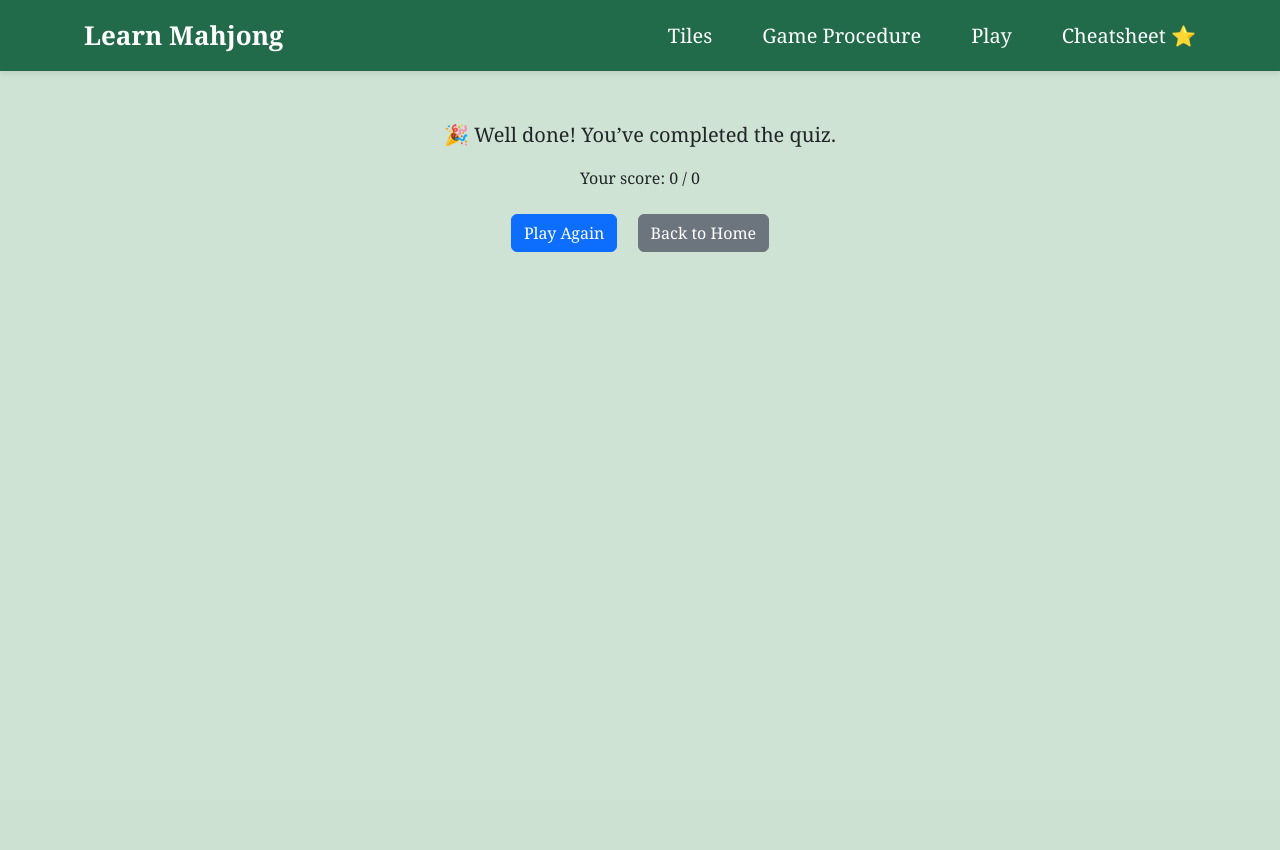
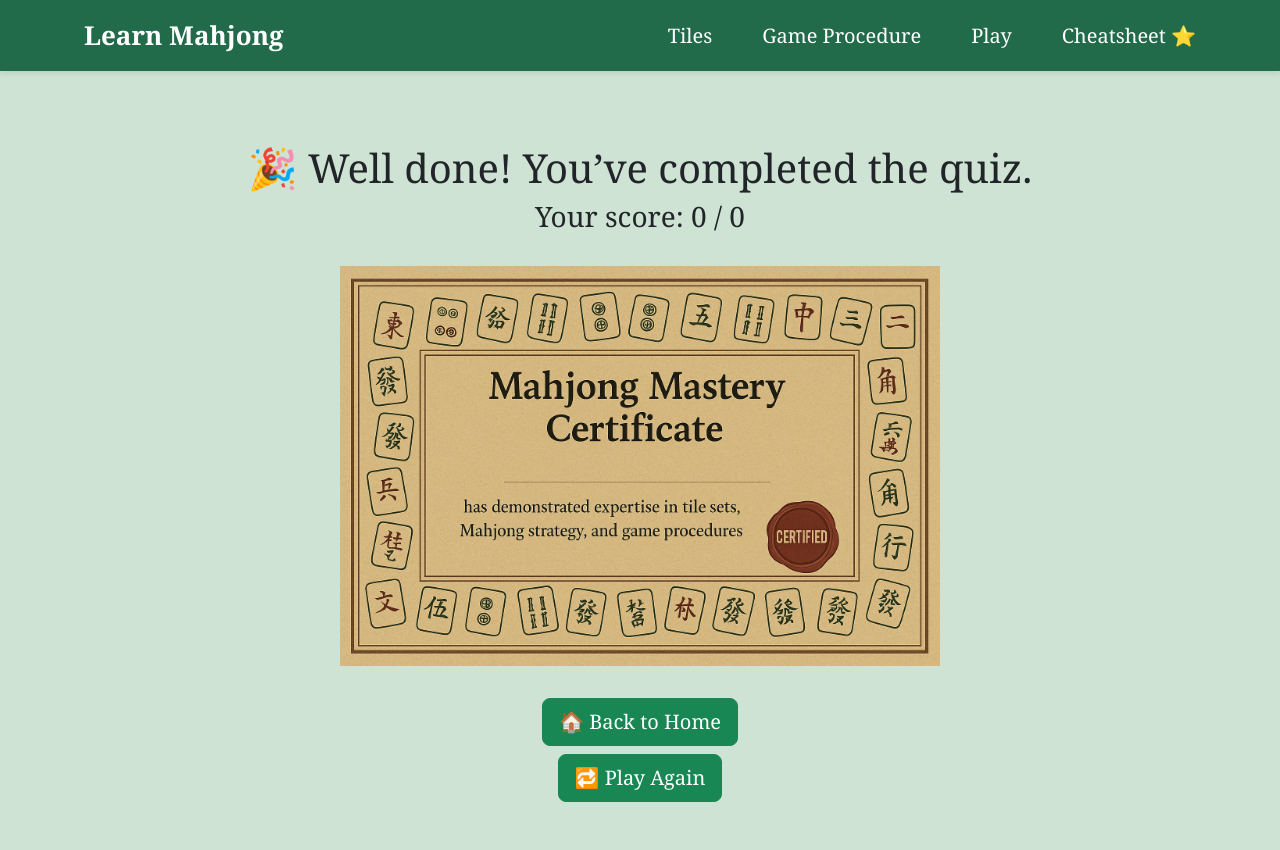
Before and after one commit to dby516/UIDesign_project, a Flask app: page /quiz/1/results in a window 1280 px wide. Before the commit the page ends 252 px from the top, so only its background shows below. Run offline with Flask 3, Linux system fonts and the light colour scheme.

Commit message:
Updated Quiz Result Page

```diff
--- a/static/calling_tile.css
+++ b/static/calling_tile.css
@@ -72,7 +72,7 @@
 
 /* move feedback under buttons */
 #feedback {
-  margin-top: 12px;
+  margin-top: 1px;
 }
 
 /* adjust NEXT arrow positioning if needed */
--- a/static/winning_hands.css
+++ b/static/winning_hands.css
@@ -83,7 +83,7 @@
     margin-top: 30px; */
     display: flex;
     gap: 10px;
-    bottom: 180px;
+    bottom: 160px;
 }
 
 .progress-bar {
--- a/templates/quiz_result.html
+++ b/templates/quiz_result.html
@@ -1,16 +1,20 @@
 {% extends "layout.html" %}
 {% block content %}
-
-<div class="container py-5 px-4 px-lg-5 mt-5 text-center">
-    <div class="mt-4">
-        <p class="lead">🎉 Well done! You’ve completed the quiz.</p>
-        <p>Your score: {{ score }} / {{max_score}}</p>
-    </div>
-
-    <div class="mt-4">
-        <a href="{{ url_for('quiz', question_id=1) }}" class="btn btn-primary mx-2">Play Again</a>
-        <a href="{{ url_for('home') }}" class="btn btn-secondary mx-2">Back to Home</a>
-    </div>
+<!--
+<div class="container py-5 px-4 px-lg-5 mt-5 align-items-center">
+        <h1 class="mt-5">🎉 Well done! You’ve completed the quiz.</h1>
+        <h3>Your score: {{ score }} / {{max_score}}</h3>
+        <img src="{{ url_for('static', filename='certificate.png') }}" style="max-height: 800px;">
+        <a id="finish-btn" href="{{ url_for('home') }}" class="btn btn-success btn-lg mt-4">🏠 Bach to Home</a>
+        <a id="finish-btn" href="{{ url_for('quiz', question_id=1) }}" class="btn btn-success btn-lg mt-4">Play Again</a>
+</div> -->
+<div class="container py-5 px-4 px-lg-5 mt-5 d-flex flex-column align-items-center text-center">
+    <h1 class="mt-5">🎉 Well done! You’ve completed the quiz.</h1>
+    <h3>Your score: {{ score }} / {{ max_score }}</h3>
+    <img src="{{ url_for('static', filename='certificate1.png') }}" style="max-height: 400px;" class="my-4">
+    <a href="{{ url_for('home') }}" class="btn btn-success btn-lg mt-2">🏠 Back to Home</a>
+    <a href="{{ url_for('quiz', question_id=1) }}" class="btn btn-success btn-lg mt-2">🔁 Play Again</a>
 </div>
 
+
 {% endblock %}
```
Also changed, not shown: static/certificate.png (added), static/certificate1.png (added).
